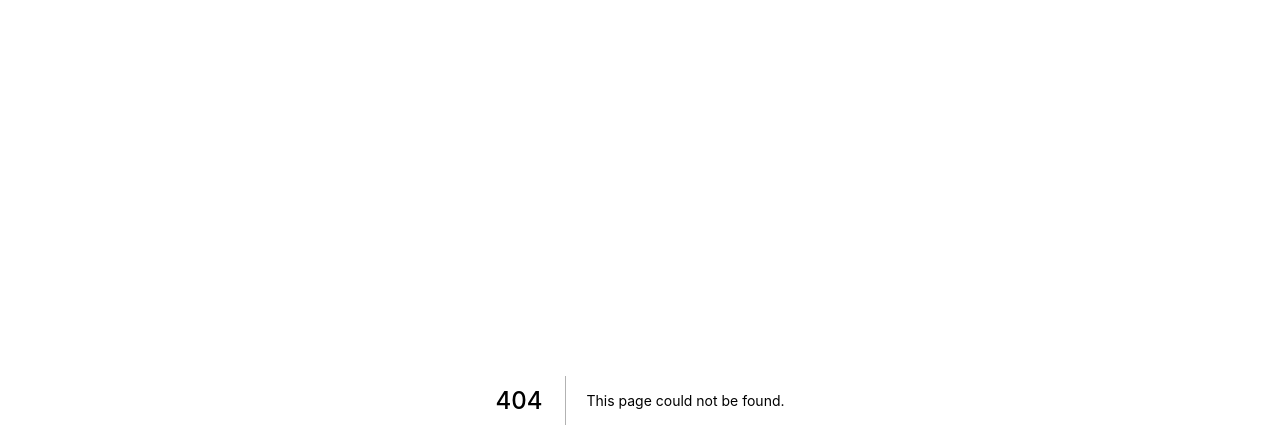
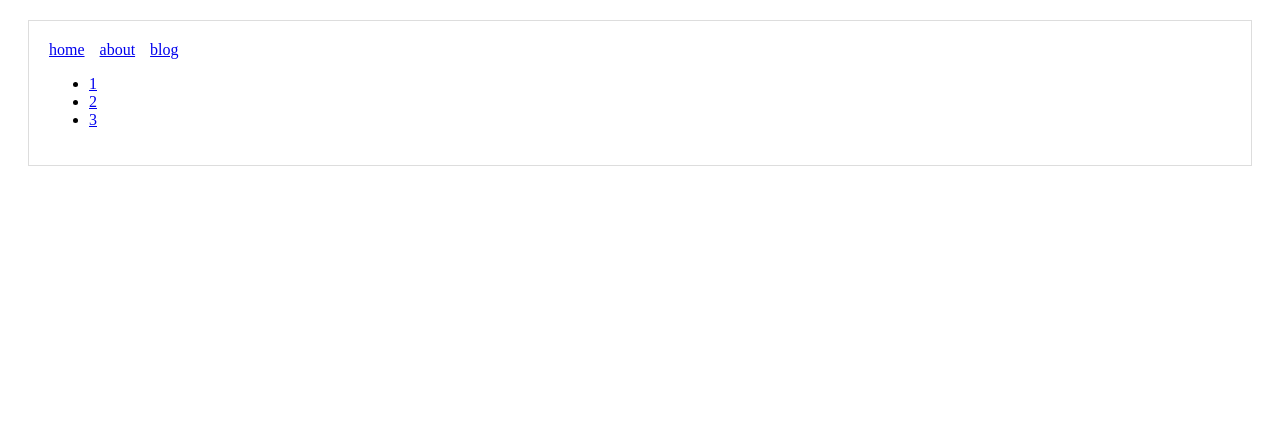
Before and after one commit to epleaner/lastfm-viz, a Next.js app: page /blog in a window 1280 px wide. Before the commit this address had no page. Shown: the top 448 px of the page. Built offline with nearby package versions, Linux system fonts and the light colour scheme.

Commit message:
subpages with route queries

```diff
--- /dev/null
+++ b/components/blog/postLink.js
@@ -0,0 +1,11 @@
+import Link from "next/link";
+
+const PostLink = props => (
+  <li>
+    <Link href={`/blog/post?title=${props.title}`}>
+      <a>{props.title}</a>
+    </Link>
+  </li>
+);
+
+export default PostLink;
--- /dev/null
+++ b/components/blog/postList.js
@@ -0,0 +1,11 @@
+import PostLink from "./postLink";
+
+const PostList = () => (
+  <ul>
+    <PostLink title="1" />
+    <PostLink title="2" />
+    <PostLink title="3" />
+  </ul>
+);
+
+export default PostList;
--- a/components/header.js
+++ b/components/header.js
@@ -7,10 +7,13 @@ const linkStyle = {
 const Header = () => (
   <div>
     <Link href="/">
-      <a style={linkStyle}>Home</a>
+      <a style={linkStyle}>home</a>
     </Link>
     <Link href="/about">
-      <a style={linkStyle}>About</a>
+      <a style={linkStyle}>about</a>
+    </Link>
+    <Link href="/blog">
+      <a style={linkStyle}>blog</a>
     </Link>
   </div>
 );
--- /dev/null
+++ b/pages/blog/index.js
@@ -0,0 +1,6 @@
+import withLayout from "../../components/layout";
+import PostList from "../../components/blog/postList";
+
+const Blog = () => <PostList />;
+
+export default withLayout(Blog);
--- a/pages/index.js
+++ b/pages/index.js
@@ -1,4 +1,5 @@
 import withLayout from "../components/layout";
+import PostList from "../components/blog/postList";
 
 const Index = () => <p>index page</p>;
 
```
Also changed, not shown: pages/blog/post.js (added, +16 -0 lines).
